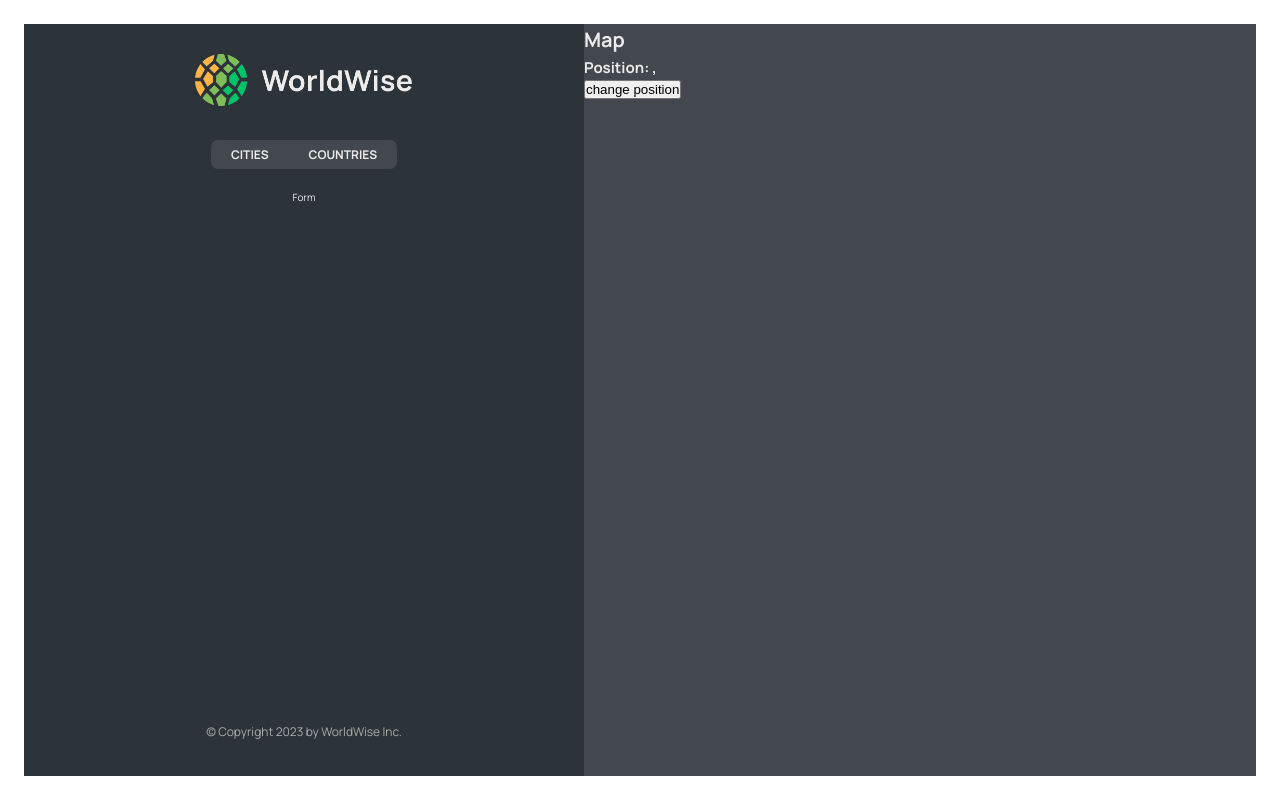
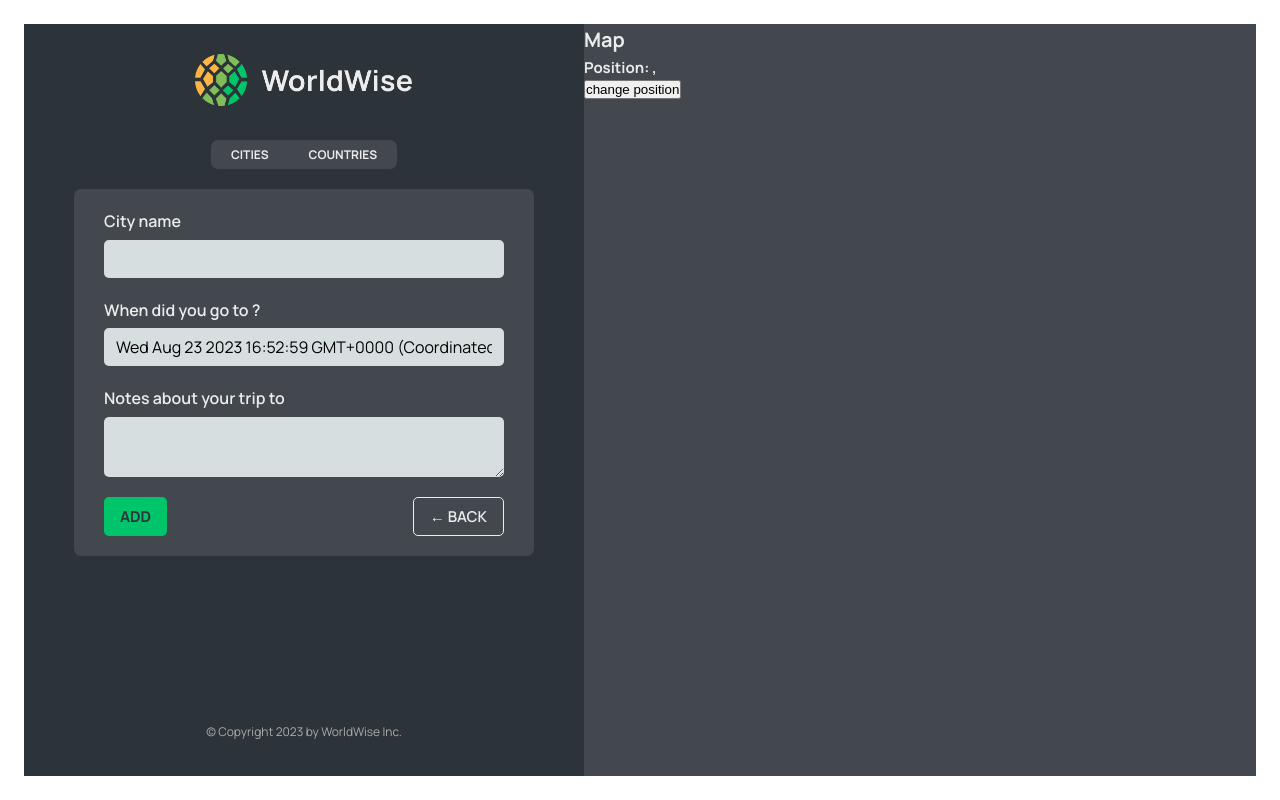
Before and after one commit to Svetlioo/WorldWise, a React (Vite) app: page /app/form in a window 1280 px wide. Built offline with nearby package versions, Linux system fonts and the light colour scheme; data requests are answered from the project's data file.

Commit message:
Using useNavigate

```diff
--- a/src/App.jsx
+++ b/src/App.jsx
@@ -1,4 +1,4 @@
-import { BrowserRouter, Routes, Route } from "react-router-dom";
+import { BrowserRouter, Routes, Route, Navigate } from "react-router-dom";
 import { useEffect, useState } from "react";
 
 import Product from "./pages/Product";
@@ -10,6 +10,7 @@
 import CityList from "./components/CityList";
 import CountryList from "./components/CountryList";
 import City from "./components/City";
+import Form from "./components/Form";
 
 const BASE_URL = "http://localhost:8000";
 
@@ -40,10 +41,7 @@
         <Route path="pricing" element={<Pricing />} />
         <Route path="login" element={<Login />} />
         <Route path="app" element={<AppLayout />}>
-          <Route
-            index
-            element={<CityList cities={cities} isLoading={isLoading} />}
-          />
+          <Route index element={<Navigate replace to="cities" />} />
           <Route
             path="cities"
             element={<CityList cities={cities} isLoading={isLoading} />}
@@ -53,7 +51,7 @@
             path="countries"
             element={<CountryList cities={cities} isLoading={isLoading} />}
           />
-          <Route path="form" element={<p>Form</p>} />
+          <Route path="form" element={<Form />} />
         </Route>
         <Route path="*" element={<PageNotFound />} />
       </Routes>
--- /dev/null
+++ b/src/components/Button.jsx
@@ -0,0 +1,11 @@
+/* eslint-disable react/prop-types */
+import styles from "./Button.module.css";
+function Button({ children, onClick, type }) {
+  return (
+    <button onClick={onClick} className={`${styles.btn} ${styles[type]}`}>
+      {children}
+    </button>
+  );
+}
+
+export default Button;
--- a/src/components/Form.jsx
+++ b/src/components/Form.jsx
@@ -3,6 +3,8 @@
 import { useState } from "react";
 
 import styles from "./Form.module.css";
+import Button from "./Button";
+import { useNavigate } from "react-router-dom";
 
 export function convertToEmoji(countryCode) {
   const codePoints = countryCode
@@ -13,6 +15,7 @@
 }
 
 function Form() {
+  const navigate = useNavigate();
   const [cityName, setCityName] = useState("");
   const [country, setCountry] = useState("");
   const [date, setDate] = useState(new Date());
@@ -49,8 +52,16 @@
       </div>
 
       <div className={styles.buttons}>
-        <button>Add</button>
-        <button>&larr; Back</button>
+        <Button type="primary">Add</Button>
+        <Button
+          type="back"
+          onClick={(e) => {
+            e.preventDefault();
+            navigate(-1);
+          }}
+        >
+          &larr; Back
+        </Button>
       </div>
     </form>
   );
--- a/src/components/Map.jsx
+++ b/src/components/Map.jsx
@@ -1,13 +1,20 @@
-import { useSearchParams } from "react-router-dom";
+import { useNavigate, useSearchParams } from "react-router-dom";
 import styles from "./Map.module.css";
 function Map() {
+  const navigate = useNavigate();
+
   const [searchParams, setSearchParams] = useSearchParams();
 
   const lat = searchParams.get("lat");
   const lng = searchParams.get("lng");
   console.log(searchParams);
   return (
-    <div className={styles.mapContainer}>
+    <div
+      className={styles.mapContainer}
+      onClick={() => {
+        navigate("form");
+      }}
+    >
       <h1>Map</h1>
       <h2>
         Position: {lat}, {lng}
```
